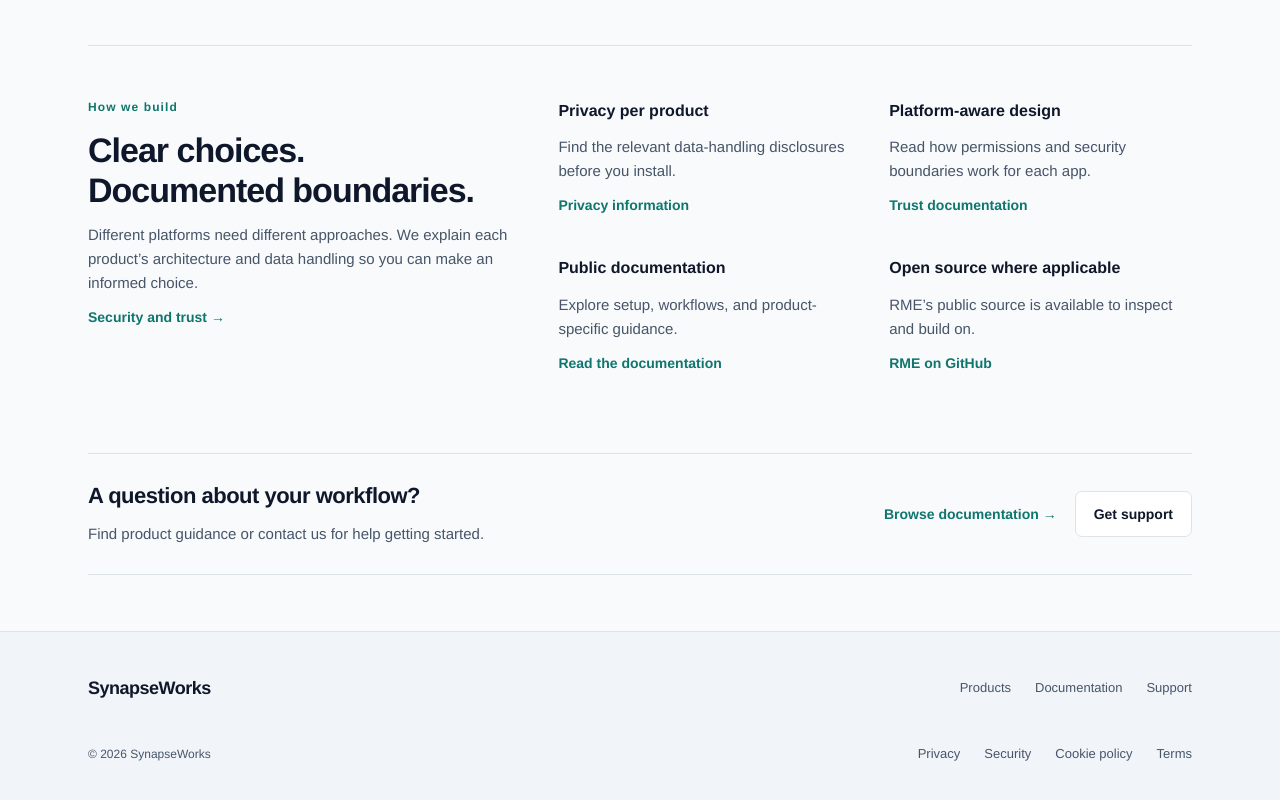
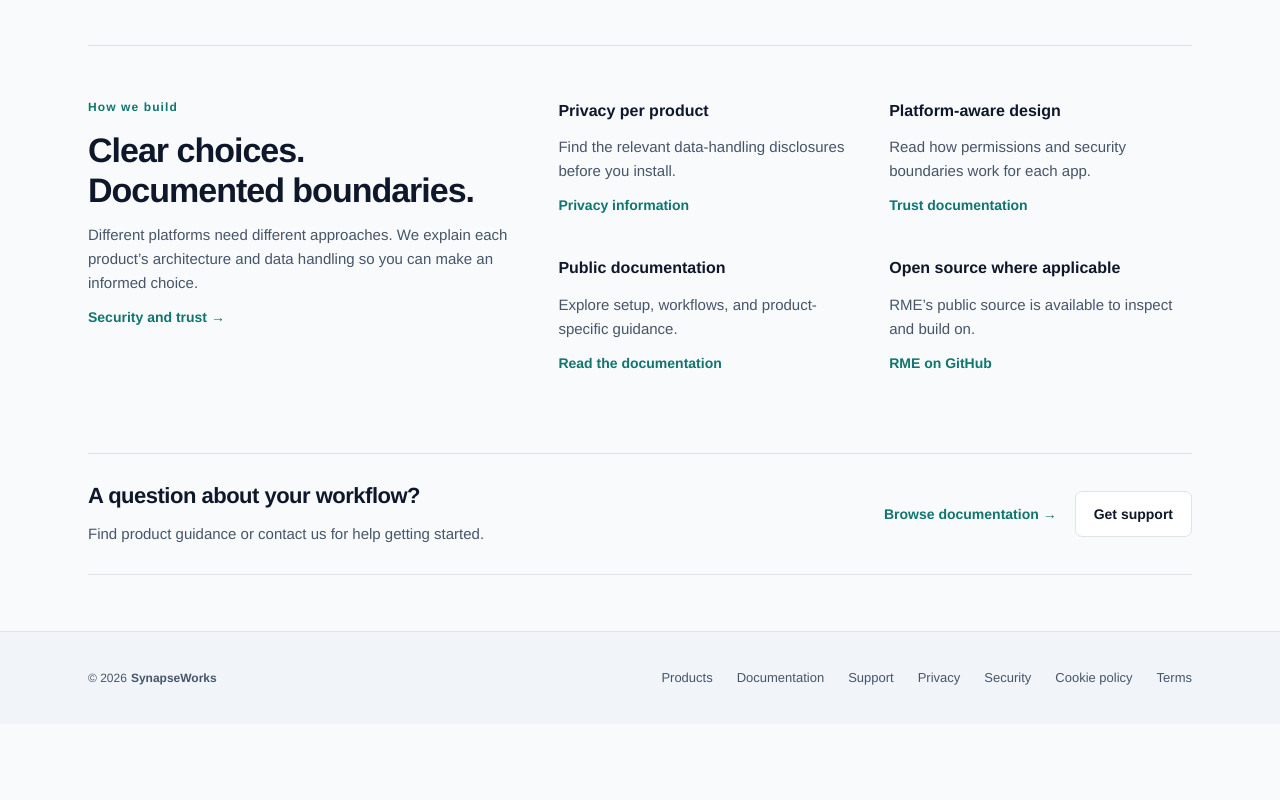
Before and after one commit to lucianRME/synapseworks-site, a website: page index.html in a window 1280 px wide. Shown: the part 2156-2956 px from the top of the page. After the commit the page ends 2880 px from the top, so only its background shows below. Drawn offline with Linux system fonts and the light colour scheme.

Commit message:
Unify suite footer into one navigation block

```diff
--- a/index.html
+++ b/index.html
@@ -18,7 +18,7 @@
   <meta name="twitter:description" content="Focused software across Chrome extensions, Android apps, and Atlassian workflows.">
   <meta name="twitter:image" content="https://synapseworks.org/og.svg">
   <title>SynapseWorks | Privacy-Conscious Software</title>
-  <link rel="stylesheet" href="/suite.css">
+  <link rel="stylesheet" href="/suite.css?v=20261020-footer">
   <script type="application/ld+json">
   {
     "@context": "https://schema.org",
@@ -176,15 +176,17 @@
   </main>
 
   <footer class="suite-footer">
-    <div class="suite-container">
-      <div class="footer-main">
-        <a class="footer-brand" href="/">SynapseWorks</a>
-        <nav class="footer-links" aria-label="Footer navigation"><a href="/products/">Products</a><a href="/docs/">Documentation</a><a href="/support/">Support</a></nav>
-      </div>
-      <div class="footer-legal">
-        <span>© 2026 SynapseWorks</span>
-        <nav class="footer-links" aria-label="Legal and privacy"><a href="/privacy/">Privacy</a><a href="/security/">Security</a><a href="/cookie-policy/">Cookie policy</a><a href="/terms/">Terms</a></nav>
-      </div>
+    <div class="suite-container footer-main">
+      <span class="footer-copyright">© 2026 <a href="/" aria-label="SynapseWorks home">SynapseWorks</a></span>
+      <nav class="footer-links" aria-label="Footer navigation">
+        <a href="/products/">Products</a>
+        <a href="/docs/">Documentation</a>
+        <a href="/support/">Support</a>
+        <a href="/privacy/">Privacy</a>
+        <a href="/security/">Security</a>
+        <a href="/cookie-policy/">Cookie policy</a>
+        <a href="/terms/">Terms</a>
+      </nav>
     </div>
   </footer>
 </body>
--- a/suite.css
+++ b/suite.css
@@ -440,23 +440,34 @@
 }
 
 .suite-footer {
-  padding-block: 34px 24px;
+  padding-block: 24px;
   border-top: 1px solid var(--border);
   background: #f1f5f9;
 }
 
-.footer-main, .footer-legal {
+.footer-main {
   display: flex;
+  flex-wrap: wrap;
   justify-content: space-between;
   align-items: center;
-  gap: 20px;
+  gap: 8px 24px;
+  color: var(--muted);
 }
 
-.suite-page .footer-brand {
-  color: var(--text);
-  font-size: 18px;
-  font-weight: 700;
-  letter-spacing: -0.5px;
+.footer-copyright {
+  display: inline-flex;
+  align-items: center;
+  gap: 4px;
+  font-size: 12px;
+  white-space: nowrap;
+}
+
+.suite-page .footer-copyright a {
+  display: inline-flex;
+  align-items: center;
+  min-height: 44px;
+  color: inherit;
+  font-weight: 600;
 }
 
 .footer-links {
@@ -472,12 +483,6 @@
   min-height: 44px;
   color: var(--muted);
   font-size: 13px;
-}
-
-.footer-legal {
-  margin-top: 22px;
-  color: var(--muted);
-  font-size: 12px;
 }
 
 @media (max-width: 900px) {
@@ -582,13 +587,10 @@
     margin-bottom: 32px;
     padding-block: 24px;
   }
-  .footer-main, .footer-legal {
+  .footer-main {
     align-items: flex-start;
     flex-direction: column;
-    gap: 10px;
-  }
-  .footer-legal {
-    margin-top: 16px;
+    gap: 4px;
   }
   .footer-links {
     gap: 0 20px;
```
Also changed, not shown: docs/index.html (+12 -10 lines), products/index.html (+3 -10 lines).
